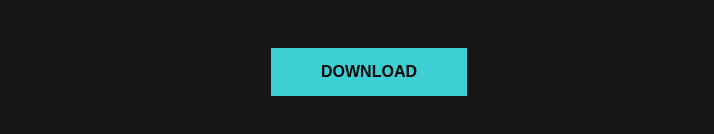
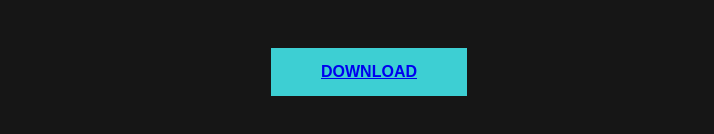
Before and after one commit to vkr-code/YouTube-Transcript-Summarizer, a plain HTML site: page html Project/index.html in a window 1280 px wide. Shown: the part 4779-4913 px from the top of the page, without its empty margins (369-1083 px from the left). Drawn offline with Linux system fonts and the light colour scheme.

Commit message:
changes for Download option

```diff
--- a/html Project/index.html
+++ b/html Project/index.html
@@ -190,7 +190,7 @@
 
             <br>
             <br>
-            <button type="button" class="btn btn-primary">Download</button>
+             <button type="button" class="btn btn-primary"><a href='download.html' alt='download your summary here.'>Download</a> </button>
 
 
     </section>
```
